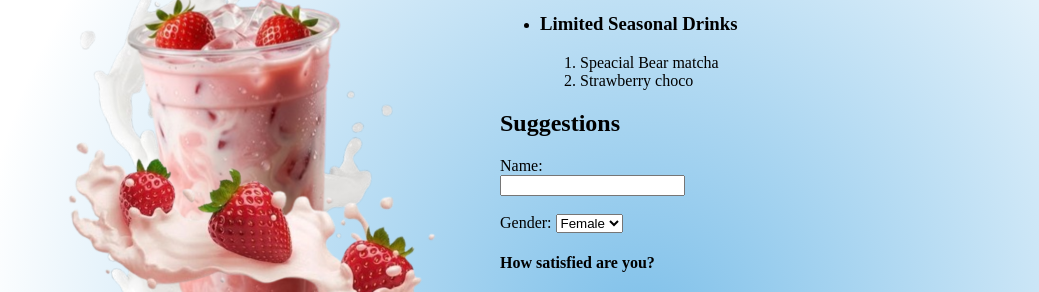
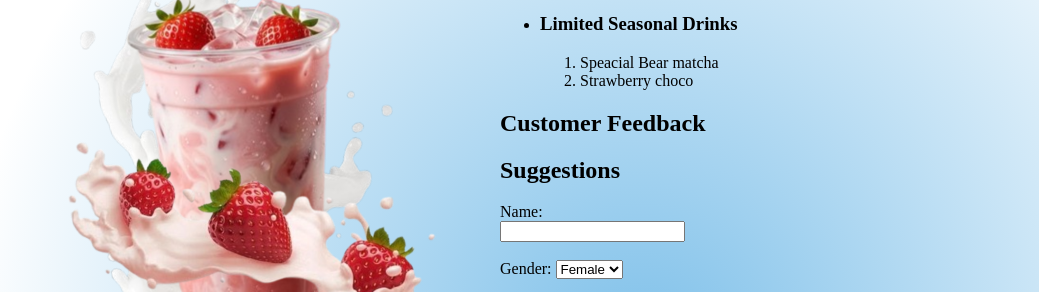
Before and after one commit to heyytejaswini/Brew-and-Bloom-Cafe, a plain HTML site: page index.html in a window 1280 px wide. Shown: the part 275-567 px from the top of the page, 0-1039 px from the left. Drawn offline with Linux system fonts and the light colour scheme.

Commit message:
added customer feedback section

```diff
--- a/index.html
+++ b/index.html
@@ -54,6 +54,8 @@
                     <li>Strawberry choco</li>
                 </ol>
                 </ul>
+
+                <h1>Customer Feedback</h1>
 
                 <h2>Suggestions</h2>
                 <label for="Suggestions">Name: </label><br>
```
